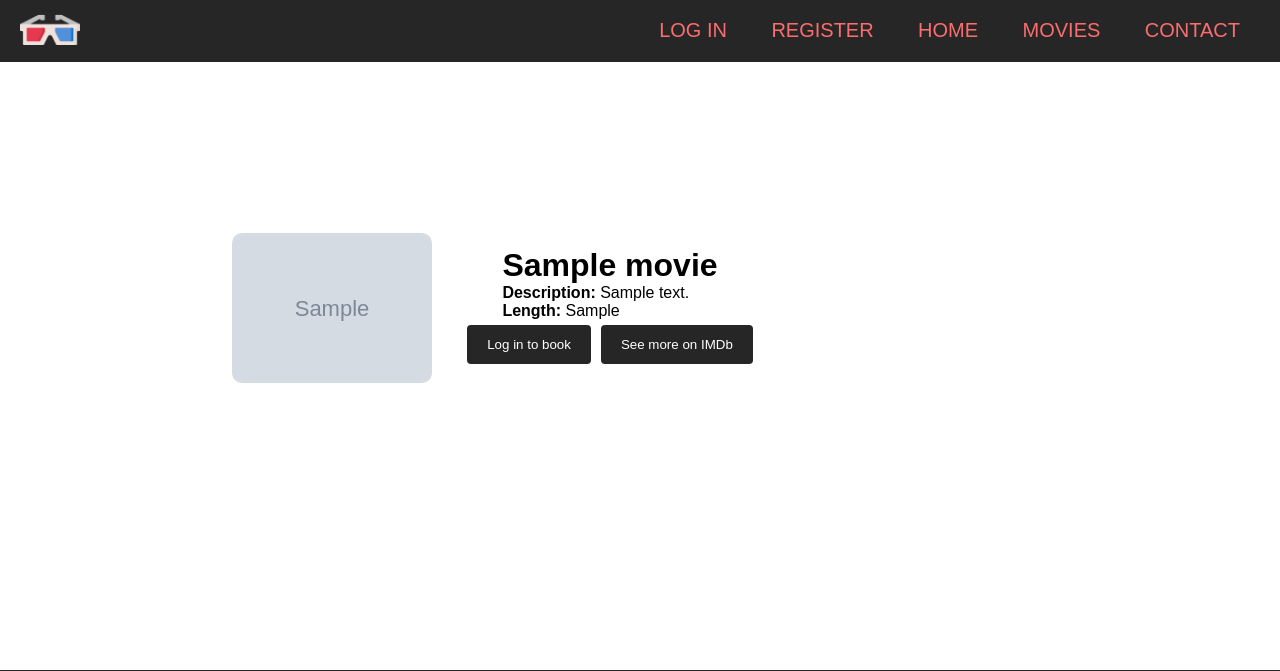
After one commit to SebastianBalmus/Silver-Screen, a Django app: page /movie/1 in a window 1280 px wide. The commit adds this page. Shown: the top 671 px of the page. Run offline with Django 4.2, Linux system fonts and the light colour scheme; tables that the repository leaves empty hold one stand-in row (values such as "Sample post"); grey boxes marked "Sample" are stand-in pictures.

Commit message:
added movie details page

```diff
--- a/cinema/urls.py
+++ b/cinema/urls.py
@@ -7,6 +7,7 @@ urlpatterns = [
     path('contact/', views.contact, name='contact'),
     path('currently-playing/', views.currently_playing, name='currently_playing'),
     path('ajax/hall_list/', views.HallList.as_view()),
+    path('movie/<int:pk>', views.movie_details, name='movie_details'),
 ]
 
 urlpatterns += staticfiles_urlpatterns()
--- a/cinema/views.py
+++ b/cinema/views.py
@@ -45,6 +45,14 @@ def currently_playing(request):
     return render(request, 'cinema/currently_playing.html', {'page_obj': page_object})
 
 
+def movie_details(request, pk):
+    movie = Movie.objects.get(pk=pk)
+    context = {
+        'movie': movie,
+    }
+    return render(request, 'cinema/movie_details.html', context)
+
+
 class HallList(APIView):
     permission_classes = [IsAuthenticated, ]
 
--- a/static/styles.css
+++ b/static/styles.css
@@ -223,14 +223,14 @@ input[required="required"]::after {
     flex-direction: column;
     width: 80vw;
     margin: auto;
-    justify-content: center;
+    justify-content: space-around;
     align-items: center;
 }
 
 .movie-container {
     display: flex;
     flex-direction: row;
-    justify-content: space-around;
+    justify-content: space-between;
     align-items: center;
     width: 100%;
     margin: 20px;
@@ -240,26 +240,35 @@ input[required="required"]::after {
     background: #262626;
 }
 
-.movie-container img {
-    max-width: 150px;
-    margin: 10px;
+.movie-details-wrapper {
+    display: flex;
+    justify-content: center;
+    align-items: center;
+    margin: auto;
 }
 
-.movie-container iframe {
-    margin: 10px;
+.movie-details {
+    display: flex;
+    justify-content: center;
+    align-items: center;
+    width: 80vw;
+    margin: 20px;
+    padding: 10px;
 }
 
 .movie-content {
     display: flex;
-    height: 100%;
+    justify-content: center;
+    align-items: left;
     flex-direction: column;
-    color: white;
-    justify-content: space-between;
-    margin: 10px;
 }
 
-.movie-content p, .light-button {
-    margin: 10px 0px;
+.movie-controls {
+    display: flex;
+    justify-content: space-between;
+    align-items: center;
+    flex-direction: column;
+    margin: 10px;
 }
 
 .light-button {
@@ -270,7 +279,7 @@ input[required="required"]::after {
     border: 2px solid #FFFFFF;
     font-size: 20px;
     color: #FFFFFF;
-    margin: auto;
+    margin: 10px;
 }
 
 .light-button:hover {
--- /dev/null
+++ b/templates/cinema/movie_details.html
@@ -0,0 +1,32 @@
+{% extends 'base.html' %}
+
+{% block title %}
+<title>{{ movie }}</title>
+{% endblock title %}
+
+{% block body %}
+
+<div class="movie-details-wrapper">
+    <div class="movie-details">
+        <img src="{{ movie.poster.url }}" style="width: 200px; margin: 20px; border-radius:10px;"/>
+        <div class="movie-controls">
+        <div class="movie-content">
+            <h1>{{ movie }}</h1>
+            <p style="text-align: justify; text-justify: inter-word"><strong>Description:</strong> {{ movie.description }}</p>
+            <p><strong>Length:</strong> {{ movie.length }}</p>
+        </div>
+            <div class="button-container">
+                {% if user.is_authenticated %}
+                    <a href="{% url 'reservation' pk=movie.pk %}"><button type="button" class="dark-button">Book now</button></a>
+                {% else %}
+                    <a href="{% url 'login' %}"><button type="button" class="dark-button">Log in to book</button></a>
+                {% endif %}
+                <button type="button" class="dark-button" onclick="location.href='{{ movie.imdb_link }}'">See more on IMDb</button>
+            </div>
+        </div>
+            <iframe width="300" height="202" src="{{ movie.embed_trailer }}" title="YouTube video player" frameborder="0" allow="accelerometer; autoplay; clipboard-write; encrypted-media; gyroscope; picture-in-picture" allowfullscreen></iframe>
+    </div>
+
+</div>
+
+{% endblock body %}
```
Also changed, not shown: templates/cinema/currently_playing.html (+4 -8 lines).
